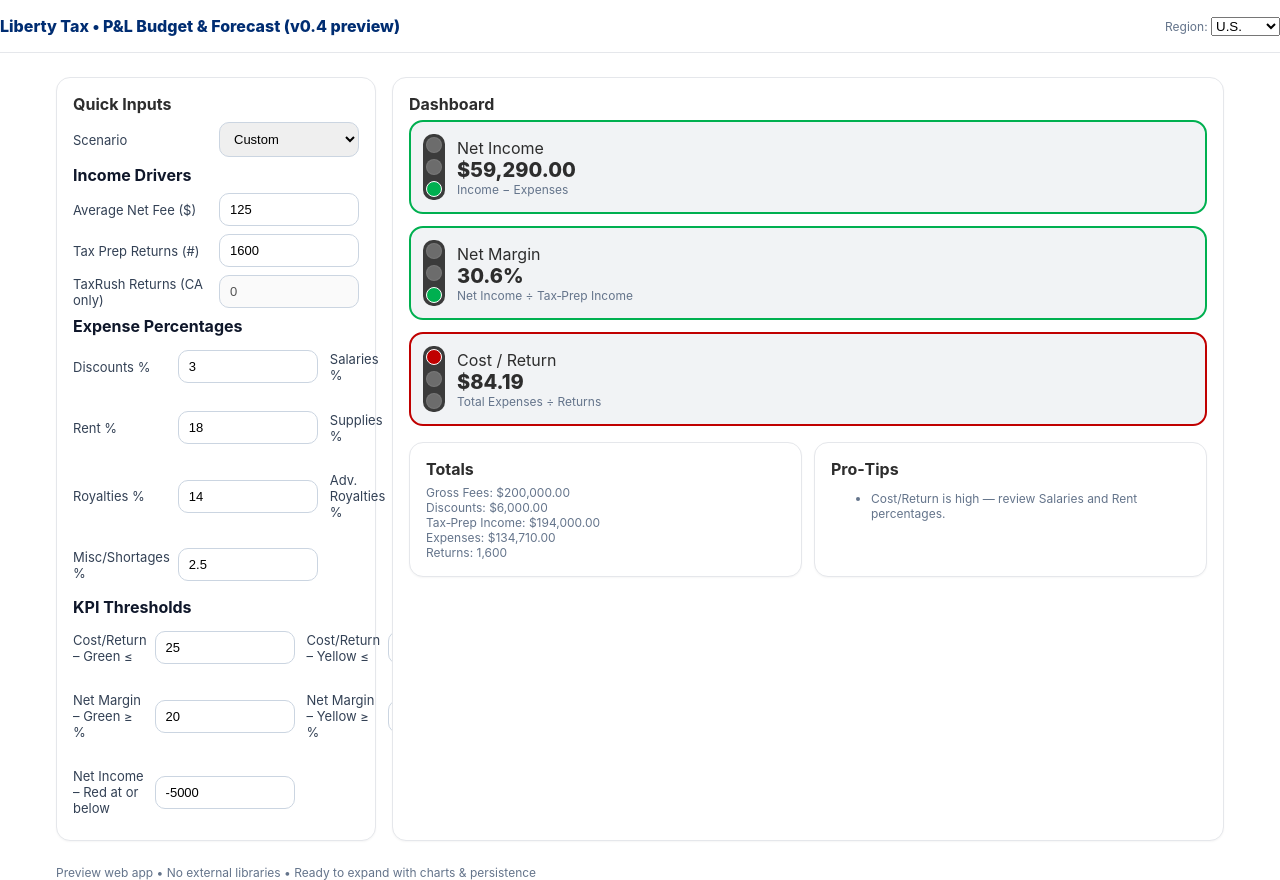
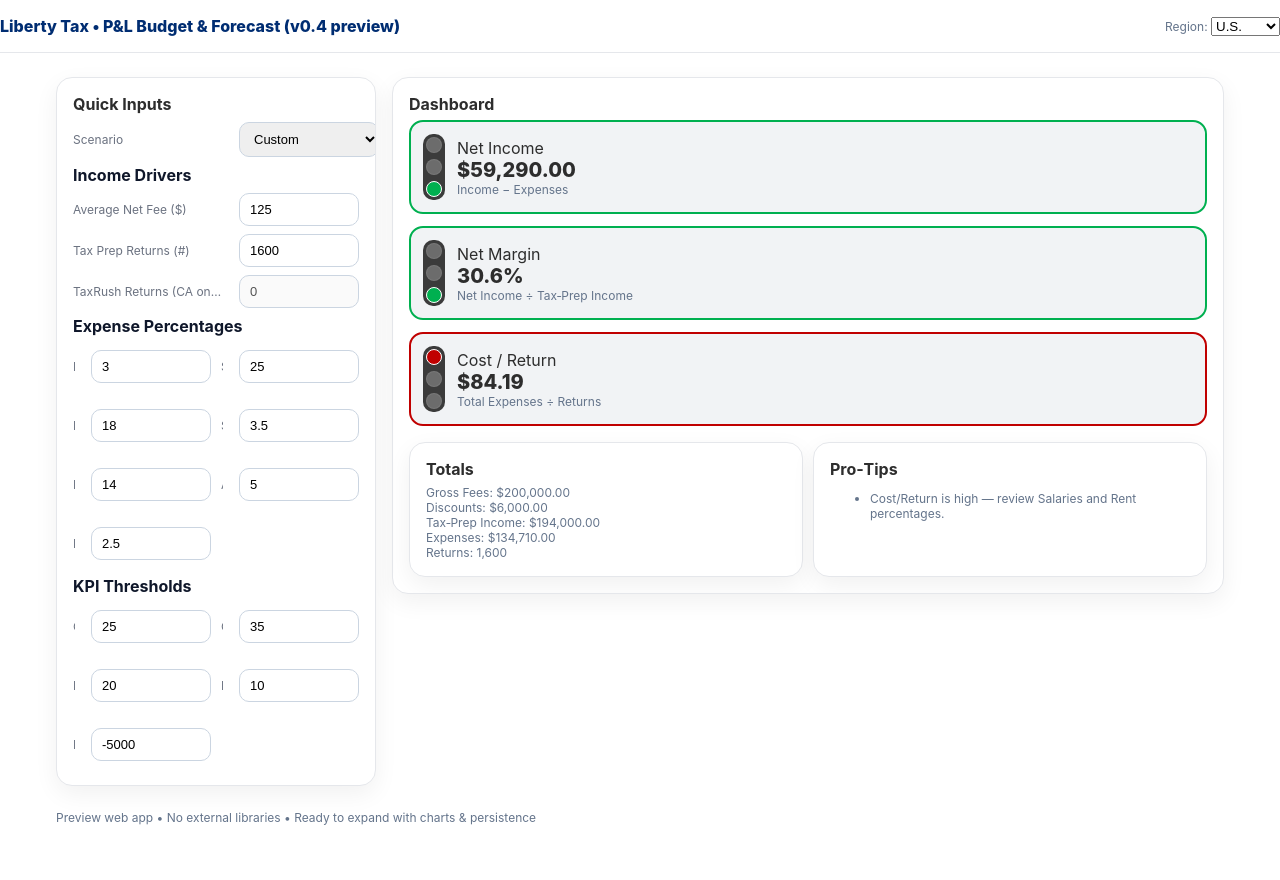
Before and after one commit to ScubaCod2020/libertytax-pnl-webapp, a React (Vite) app: page / in a window 1280 px wide. After the commit the page ends 825 px from the top, so only its background shows below. Built offline with nearby package versions, Linux system fonts and the light colour scheme.

Commit message:
Update styles.css
fix(layout): prevent dashboard overlap of quick inputs

- set container to grid with fixed left rail (320px) and flexible right pane
- add min-width:0 to grid children to allow shrinking within cells
- constrain cards and input rows to avoid content spillover

```diff
--- a/src/styles.css
+++ b/src/styles.css
@@ -33,3 +33,74 @@ body{margin:0;font-family:Inter,system-ui,Segoe UI,Arial,Helvetica,sans-serif;co
 .section-title{font-weight:700;margin:8px 0 6px 0;color:#0f172a}
 .btn-link{background:none;border:none;color:var(--liberty-navy);cursor:pointer;text-decoration:underline;padding:0}
 .footer{max-width:1200px;margin:12px auto 32px;padding:0 16px;color:#64748b;font-size:12px}
+
+/* ==== Layout: two-column container ==== */
+.container {
+  display: grid;
+  grid-template-columns: 320px minmax(0, 1fr); /* left rail fixed, right flexible */
+  gap: 16px;               /* a bit more breathing room */
+  align-items: start;      /* keep cards from stretching vertically */
+}
+
+/* Ensure grid children can shrink instead of overflowing their cells */
+.container > * { min-width: 0; }
+
+/* Left column “stack” */
+.stack {
+  display: flex;
+  flex-direction: column;
+  gap: 12px;
+  position: relative;
+  z-index: 2;              /* sit above, just in case */
+  min-width: 0;
+}
+
+/* Generic card wrapper */
+.card {
+  background: #fff;
+  border: 1px solid #E5E7EB;
+  border-radius: 16px;
+  padding: 16px;
+  box-shadow: 0 8px 24px rgba(0,0,0,0.06);
+  min-width: 0;            /* prevent overflow in grid cells */
+  overflow: hidden;        /* stop charts/contents from spilling out */
+}
+
+/* Two-up grids used for inputs and totals */
+.grid-2 {
+  display: grid;
+  grid-template-columns: 1fr 1fr;
+  gap: 10px;
+  min-width: 0;
+}
+
+/* Inputs: keep labels & fields tidy and non-overflowing */
+.input-row {
+  display: grid;
+  grid-template-columns: 1fr 120px;
+  gap: 8px;
+  align-items: center;
+  min-width: 0;
+}
+.input-row > label {
+  font-size: 12px;
+  color: #6B7280;
+  white-space: nowrap;
+  overflow: hidden;
+  text-overflow: ellipsis; /* don’t push layout if label is long */
+}
+.input-row > input {
+  width: 100%;
+  box-sizing: border-box;
+}
+
+/* Vertical KPI stack on the right */
+.kpi-vertical {
+  display: flex;
+  flex-direction: column;
+  gap: 12px;
+  min-width: 0;
+}
+
+/* Optional: if you want to belt-and-suspenders the whole app */
+.grid > * { min-width: 0; } /* safe guard if you use other .grid blocks */
```
